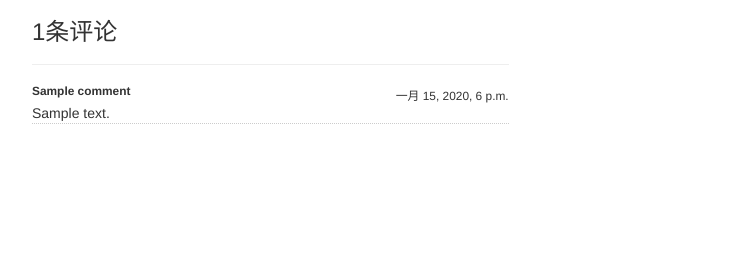
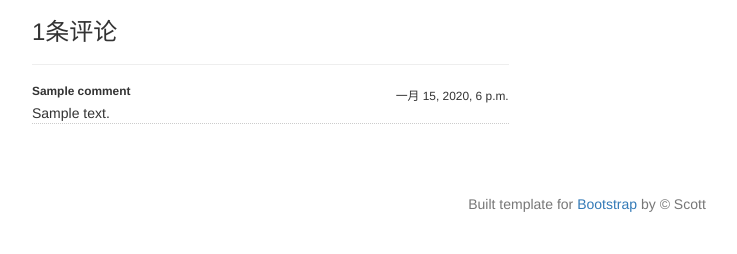
Before and after one commit to Scott-feng/blog, a Django app: page /post/1/ in a window 1280 px wide. Shown: the part 829-1083 px from the top of the page, without its empty margins (53-790 px from the left). Run offline with Django 3.2, Linux system fonts and the light colour scheme; tables that the repository leaves empty hold one stand-in row (values such as "Sample post"); some libraries are stand-ins or nearby versions.

Commit message:
Update base.html

```diff
--- a/templates/base.html
+++ b/templates/base.html
@@ -84,12 +84,12 @@
         </div>
         <button onclick="topFunction()" id="myBtn" title="Go to top">Top</button>
     </div>
-<!--     <footer class="footer">
+    <footer class="footer">
         <div class="container text-center">
             <span class="text-muted" credit>Built template for <a href="http://www.bootcss.com/">Bootstrap</a> by &copy;  Scott</span>
         </div>
 
-    </footer> -->
+    </footer>
 
 
 </body>
```
